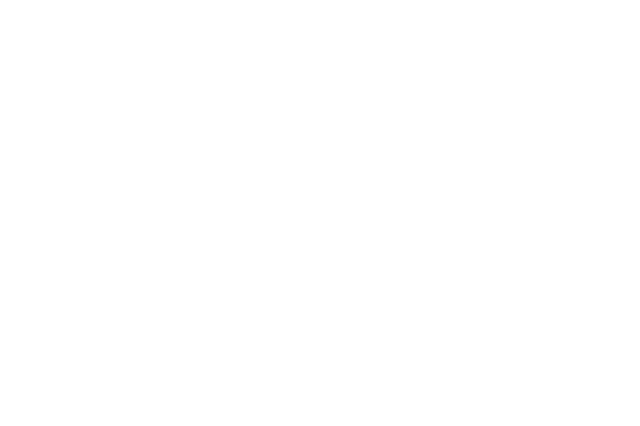
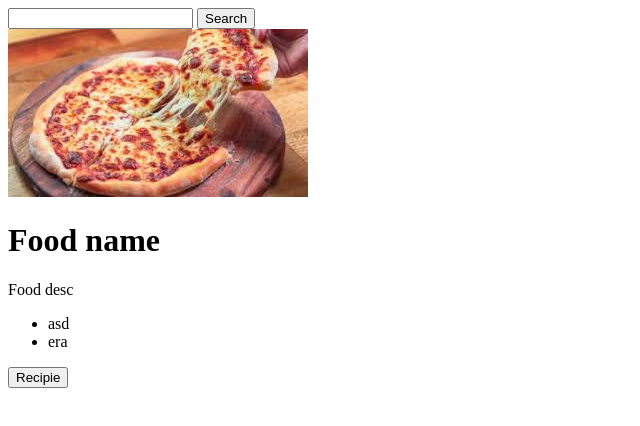
Before and after one commit to Craig-Rosario/JS_projects, a plain HTML site: page 13.Recipie_generator/index.html in a window 1280 px wide. Shown: the whole page, without its empty margins (0-640 px from the left). Drawn offline with Linux system fonts and the light colour scheme.

Commit message:
Made the html for the document

```diff
--- a/13.Recipie_generator/index.html
+++ b/13.Recipie_generator/index.html
@@ -7,7 +7,30 @@
     <link rel="stylesheet" href="style.css">
 </head>
 <body>
-
+    <div id="card">
+        <div id="srch">
+            <input type="text" id="srchInput">
+            <button id="srchBtn">Search</button>
+        </div>
+        <div id="food">
+            <div id="foodImg">
+                <img src="mgh.png" alt="">
+            </div>
+            <div id="foodName">
+                <h1>Food name</h1>
+                <p>Food desc</p>
+            </div>
+            <div id="foodIng">
+                <ul>
+                    <li>asd</li>
+                    <li>era</li>
+                </ul>
+            </div>
+        </div>
+        <div id="rcp">
+            <button id="rcpBtn">Recipie</button>
+        </div>
+    </div>
 
 
 
```
Also changed, not shown: 13.Recipie_generator/mgh.png (added).
